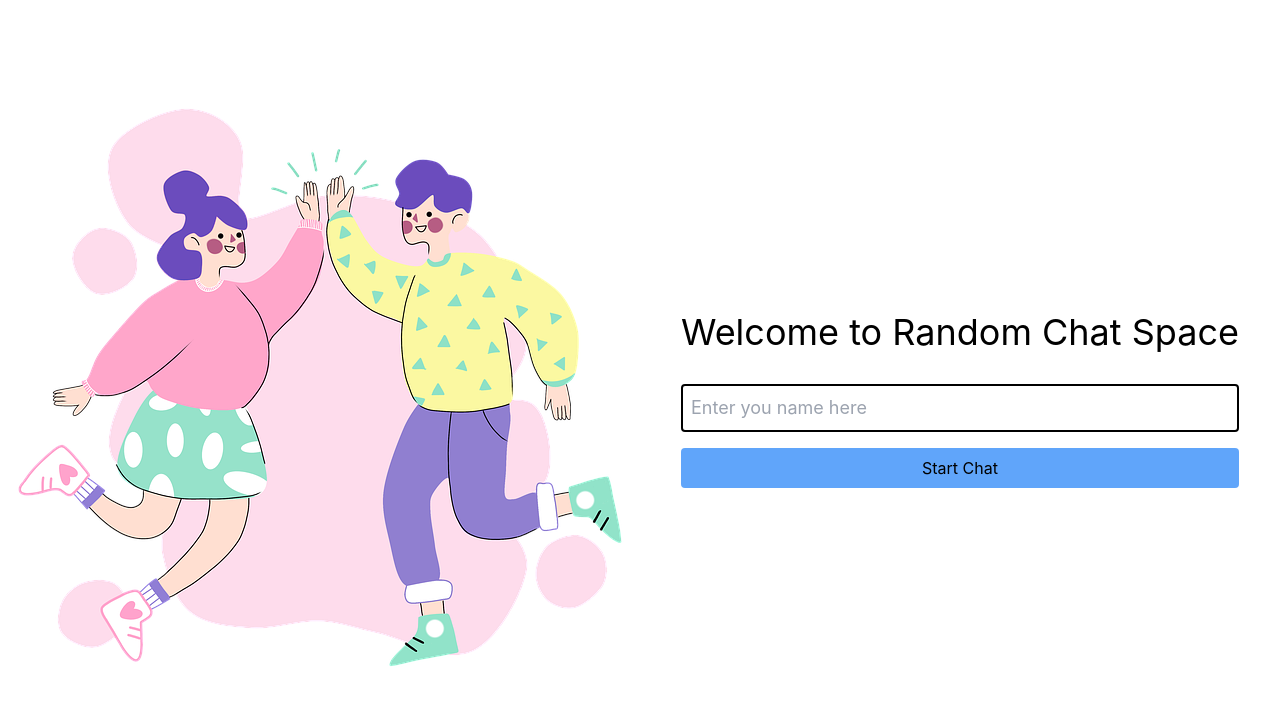
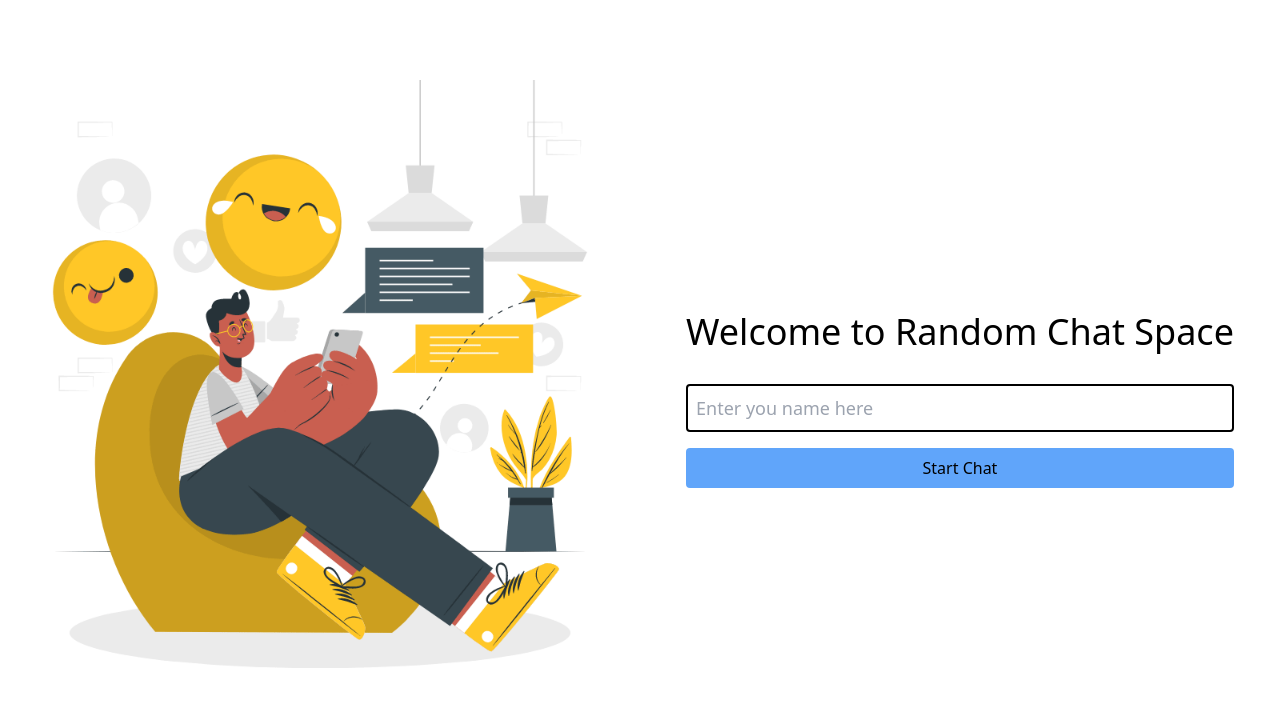
Before and after one commit to singhalkarun/unfold-frontend, a Next.js app: page / in a window 1280 px wide. Shown: the top 706 px of the page. Built offline with nearby package versions, Linux system fonts and the light colour scheme; no server answers.

Commit message:
Colour & Illustration Change

```diff
--- a/components/chat/chat-window.tsx
+++ b/components/chat/chat-window.tsx
@@ -61,7 +61,7 @@ export const ChatWindow: NextPage<Props> = (props: Props) => {
             <div className='hidden md:inline col-span-1 '></div>
             <div
               ref={props.messageWindowRef}
-              className='m-2 rounded no-scrollbar bg-gradient-to-r from-green-300  to-purple-300 col-span-8 md:col-span-6 px-2 pt-2 pb-2 overflow-y-scroll'
+              className='m-2 rounded no-scrollbar bg-skyBlue col-span-8 md:col-span-6 px-2 pt-2 pb-2 overflow-y-scroll'
             >
               {props.messages.map((message: Message, index: number) => {
                 if (message.type === MessageType.Sent) {
--- a/components/login/login-window.tsx
+++ b/components/login/login-window.tsx
@@ -9,8 +9,8 @@ export const LoginWindow: NextPage<Props> = (props: Props) => {
   const [name, setName] = useState('')
 
   return (
-    <div className='flex h-1/2 md:h-screen'>
-      <div className='mx-2 my-auto md:m-auto  p-8 rounded'>
+    <div className='flex h-1/2 md:h-screen '>
+      <div className='mx-2 my-auto md:m-auto  p-8 rounded font-heading'>
         <h1 className='text-4xl mb-8 text-center'>
           Welcome to Random Chat Space
         </h1>
--- a/pages/index.tsx
+++ b/pages/index.tsx
@@ -16,7 +16,7 @@ import { Socket } from 'socket.io-client'
 import io from 'socket.io-client'
 import { SocketAddress } from 'net'
 import Image from 'next/image'
-import illustration from '../public/happy.png'
+import illustration from '../public/illustration.gif'
 import useSound from 'use-sound'
 
 export interface User {
@@ -30,7 +30,7 @@ var messageStore: Array<Message> = []
 
 const Home: NextPage<Props> = (props: Props) => {
   const currentUrl = 'https://randomchat.space/'
-  const previewImage = '../public/happy.png'
+  const previewImage = '../public/illustration.gif'
   const siteName = 'Random Chat'
   const pageTitle = 'Random Chat'
   const description =
--- a/styles/globals.css
+++ b/styles/globals.css
@@ -2,7 +2,7 @@
 @tailwind components;
 @tailwind utilities;
 
-@import url('https://fonts.googleapis.com/css2?family=Inconsolata:wght@300&display=swap');
+@import url('https://fonts.googleapis.com/css2?family=Fredoka&family=Work+Sans&display=swap');
 
 /* Chrome, Safari and Opera */
 .no-scrollbar::-webkit-scrollbar {
--- a/tailwind.config.js
+++ b/tailwind.config.js
@@ -11,7 +11,10 @@ module.exports = {
         8: 'repeat(8, minmax(0, 1fr))',
       },
       fontFamily: {
-        heading: ['Inconsolata', 'monospace'],
+        heading: ['Fredoka', 'Work', 'Sans'],
+      },
+      colors: {
+        skyBlue: '#85dfef',
       },
     },
   },
```
Also changed, not shown: public/happy.png (deleted), public/illustration.gif (added).
